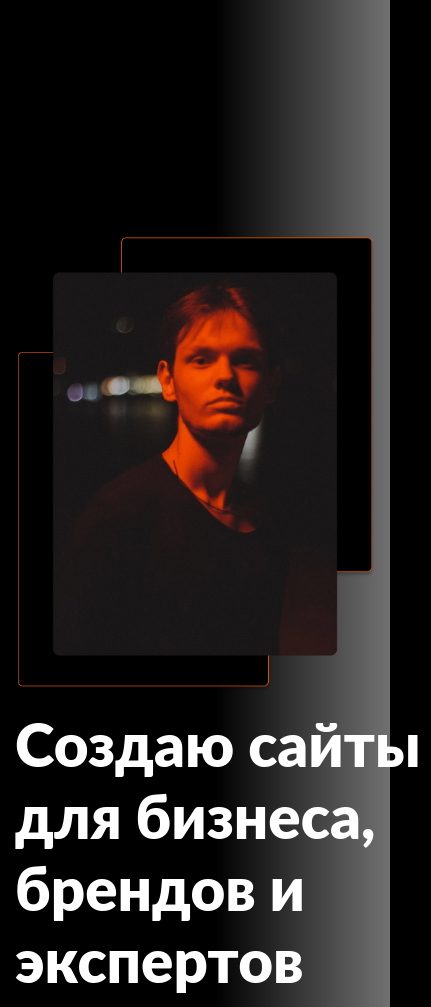
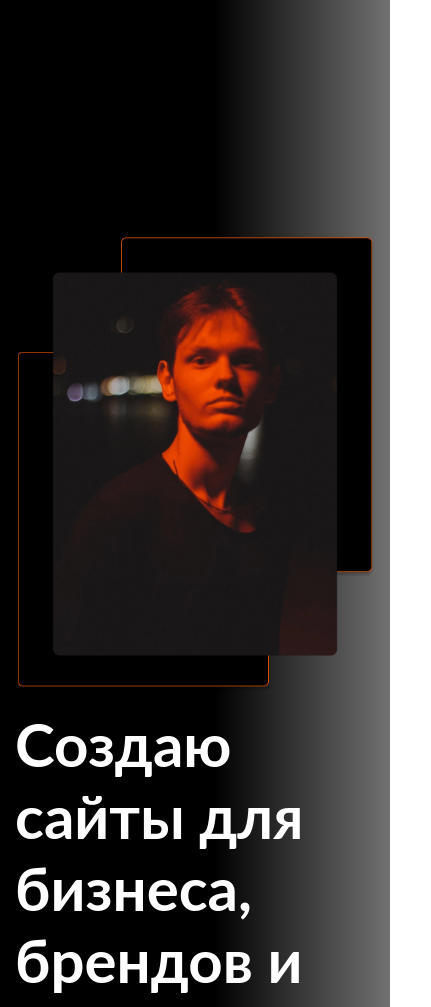
Before and after one commit to Azelisi/Portfolio, a website built with webpack: page app/index.html in a window 390 px wide. Shown: the part 91-1098 px from the top of the page, 431 px wide, since content can reach past the window. Built offline with nearby package versions, Linux system fonts and the light colour scheme; files whose address does not match are found by name.

Commit message:
адаптив

```diff
--- a/app/sсss/style.scss
+++ b/app/sсss/style.scss
@@ -237,11 +237,10 @@ h4 {
   padding: 240px 0 380px;
   .mb_info {
     > h1 {
-      color: dark_accent;
       font-size: 60px;
-      font-weight: 900;
+      font-weight: 700;
       line-height: 1.2;
-      min-width: 416px;
+      min-width: 300px;
       margin-top: 10px;
     }
     > .descr {
```
Also changed, not shown: app/css/style.min.css, dist/css/style.min.css, dist/js/main.js (deleted), dist/js/main.min.js (deleted), dist/js/modules/init-menu.js (deleted), dist/js/modules/init-modals.js (deleted), dist/js/modules/validate-form.js (deleted), dist/js/utils/ie-fix.js (deleted), dist/js/utils/ios-vh-fix.js (deleted), dist/js/utils/modal.js (deleted), dist/js/utils/scroll-lock.js (deleted), dist/js/vendor.js (deleted), dist/js/vendor.min.js (deleted).
